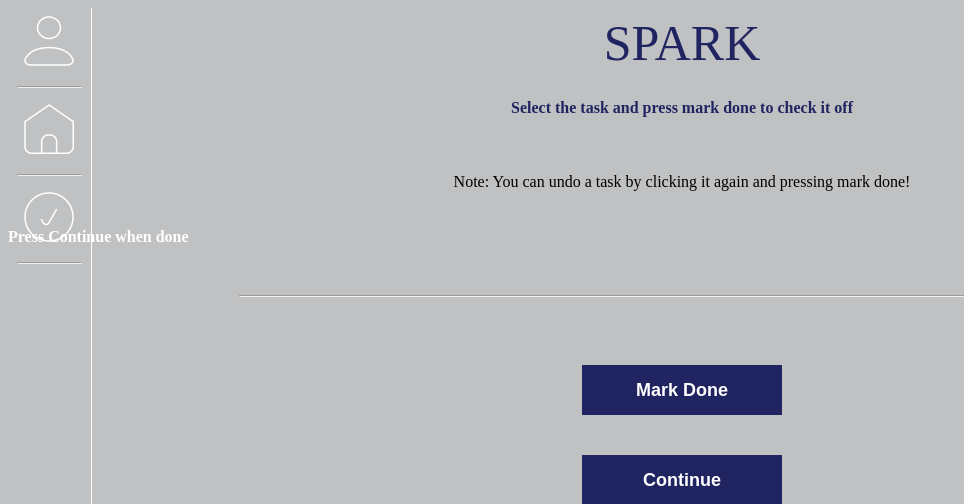
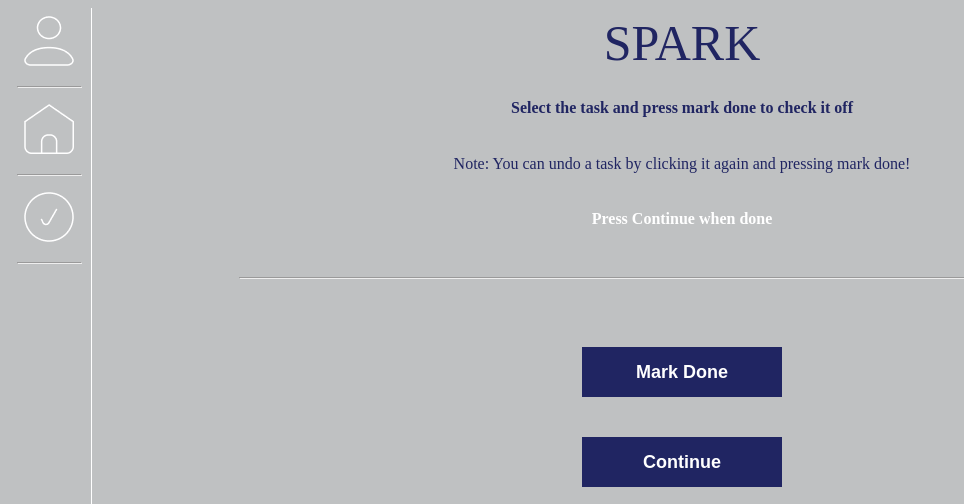
Before and after one commit to justinbather/lazarus-method, a Django app: page /accounts/walkthrough/task in a window 1280 px wide. Shown: the top 504 px of the page, without its empty margins (0-964 px from the left). Run offline with Django 4.2, Linux system fonts and the light colour scheme; the visitor is signed in with stand-in values (Sample User, id 1); data comes from the database, SQL or seed files in the repository; parts of the project's set-up code (start-up, migrations or seed data) failed here and were passed over; some web fonts are replaced.

Commit message:
walkthru task text changed

```diff
--- a/accounts/templates/walkthrough/task.html
+++ b/accounts/templates/walkthrough/task.html
@@ -38,8 +38,8 @@
         <div class="title">
             <h1>SPARK</h1>
             <h4 style="color:#202562;">Select the task and press mark done to check it off</h4>
-            <br>
-            <p style="color:#000;">Note: You can undo a task by clicking it again and pressing mark done!</p>
+
+            <p style="color:#202562;">Note: You can undo a task by clicking it again and pressing mark done!</p>
 
         </div>
         <div class="hands-picture">
@@ -66,7 +66,9 @@
                     {% endfor %}
             </div>
         </div>
+        <div class="title">
         <h4 style="color:#FFF;">Press Continue when done</h4>
+        </div>
         <div class="line">
             <hr>
         </div>
```
